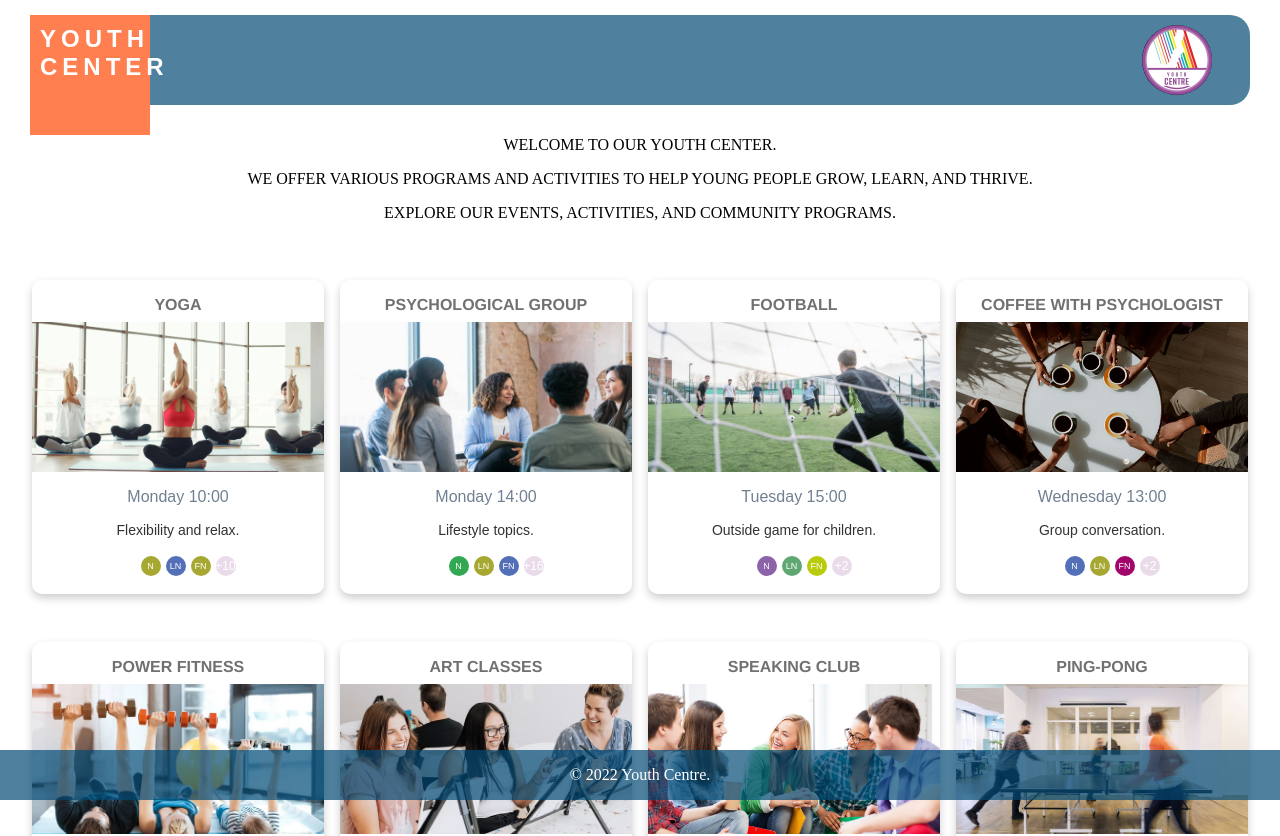
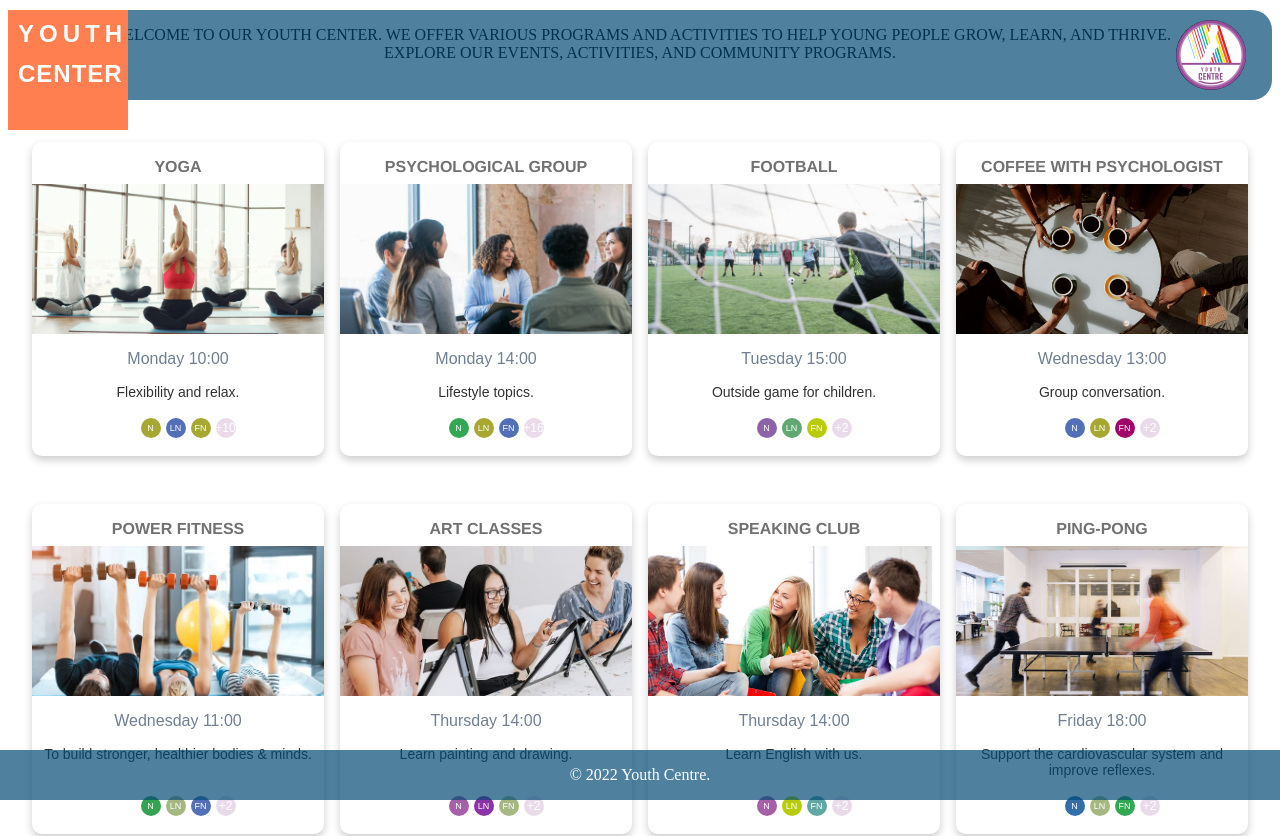
Before and after one commit to ms-viktoria/youth-center-website, a React (Vite) app: page / in a window 1280 px wide. Shown: the top 836 px of the page. Built offline with nearby package versions, Linux system fonts and the light colour scheme; data requests are answered from the project's data file; the HTML template or start-up script is replaced by a standard one.

Commit message:
Change Nawbar and Home page

```diff
--- a/src/components/Navbar.tsx
+++ b/src/components/Navbar.tsx
@@ -3,8 +3,9 @@ import logo from "../assets/images/logo_copy.jpg";
 const Navbar = () => (
   <div className="header-container">
     <div className="header-container__logo">
-      <img src={logo} alt="logo" className="header-container__logo__img" />
-      <div className="header-container__title">Youth Center</div>
+      <img src={logo} alt="logo" className="header-container__logo__img"/>
+      <div className="header-container__title">Youth </div>
+      <div className="header-container__title2">Center</div>
       {/*<div className="header-container__subtype">space for youth</div>*/}
     </div>
   </div>
--- a/src/pages/Home.tsx
+++ b/src/pages/Home.tsx
@@ -42,12 +42,8 @@ const Home = () => {
     <>
     <div className="home__description-title">
       <p>
-        Welcome to our Youth Center.{" "}
-        <p>
-          We offer various programs and activities to help young people grow,
-          learn, and thrive.
-        </p>{" "}
-        Explore our events, activities, and community programs.
+        Welcome to our Youth Center. We offer various programs and activities to help young people grow,
+          learn, and thrive. Explore our events, activities, and community programs.
       </p>
     </div>
       <div className="event-grid">
--- a/src/styles/home.scss
+++ b/src/styles/home.scss
@@ -1,11 +1,14 @@
 .home{
   &__description-title{
     display: flex;
-    text-transform: uppercase;
+    flex-direction: column;
     align-items: center;
     justify-content: center;
+    text-transform: uppercase;
     text-align: center;
-    font-size: 1.0rem;
-    margin: 10px 0;
+    position: fixed;
+    top: 10px;
+    left: 100px;
+    right: 100px;
   }
 }
--- a/src/styles/navbar.scss
+++ b/src/styles/navbar.scss
@@ -8,10 +8,9 @@
   align-items: center;
   color: #fff;
   background-color: rgba(0, 73, 117, 0.69);
-  padding: 0 12px;
-  min-height: 10vh;
+
   border-radius: 20px;
-  margin: 15px 30px;
+  margin: 10px 8px;
 
   &__logo {
     display: flex;
@@ -44,10 +43,19 @@
     padding: 10px;
     background-color: coral;
     color: white;
+  }
 
+  &__title2 {
+    display: flex;
+    font-family: sans-serif;
+    letter-spacing: 1px;
+    font-size: 1.5rem;
+    font-weight: bold;
+    text-transform: uppercase;
+    position: absolute;
+    top: 40px;
+    left: 0;
+    padding: 10px;
 
-    &__subtype {
-
-    }
   }
 }
```
